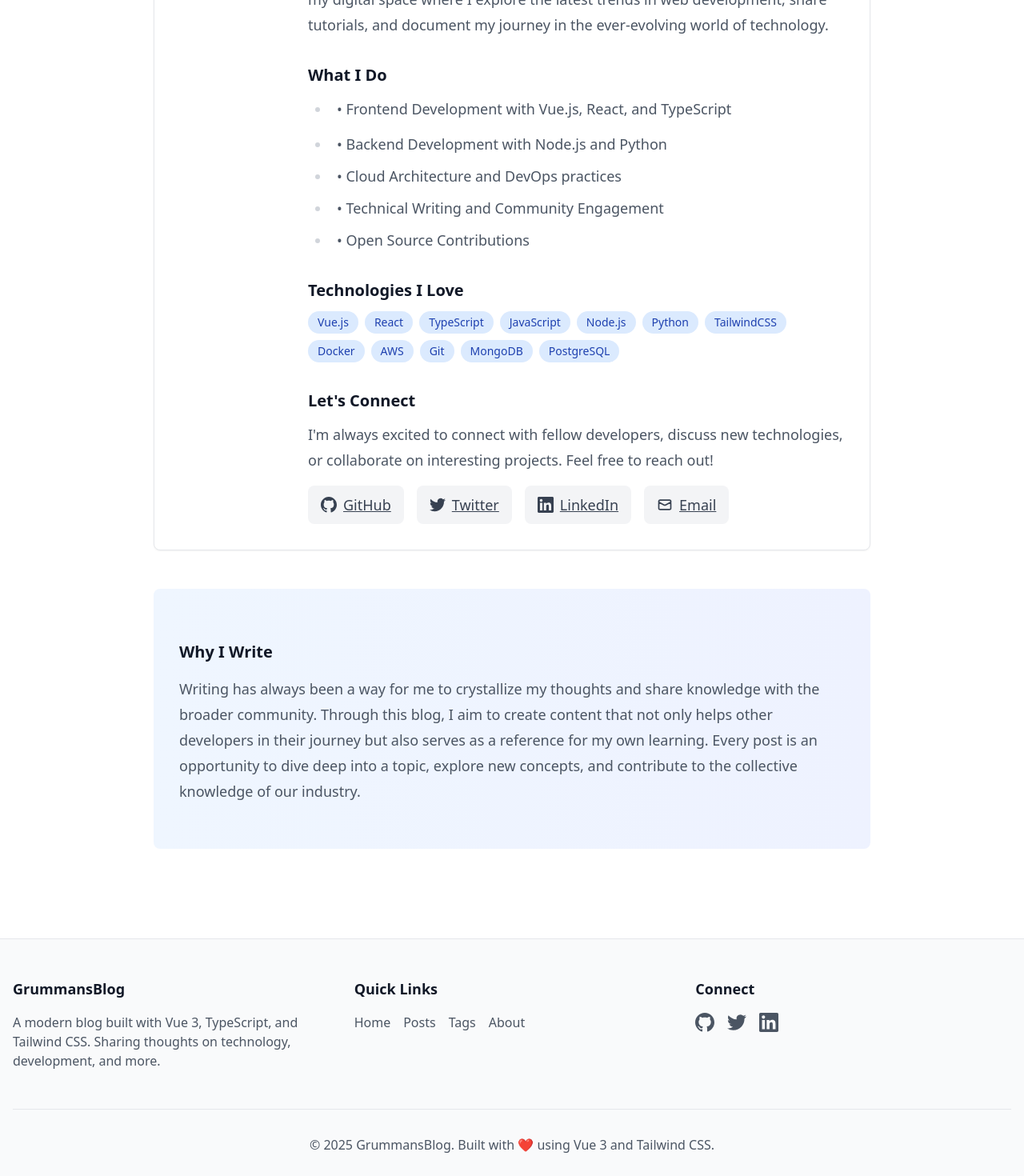
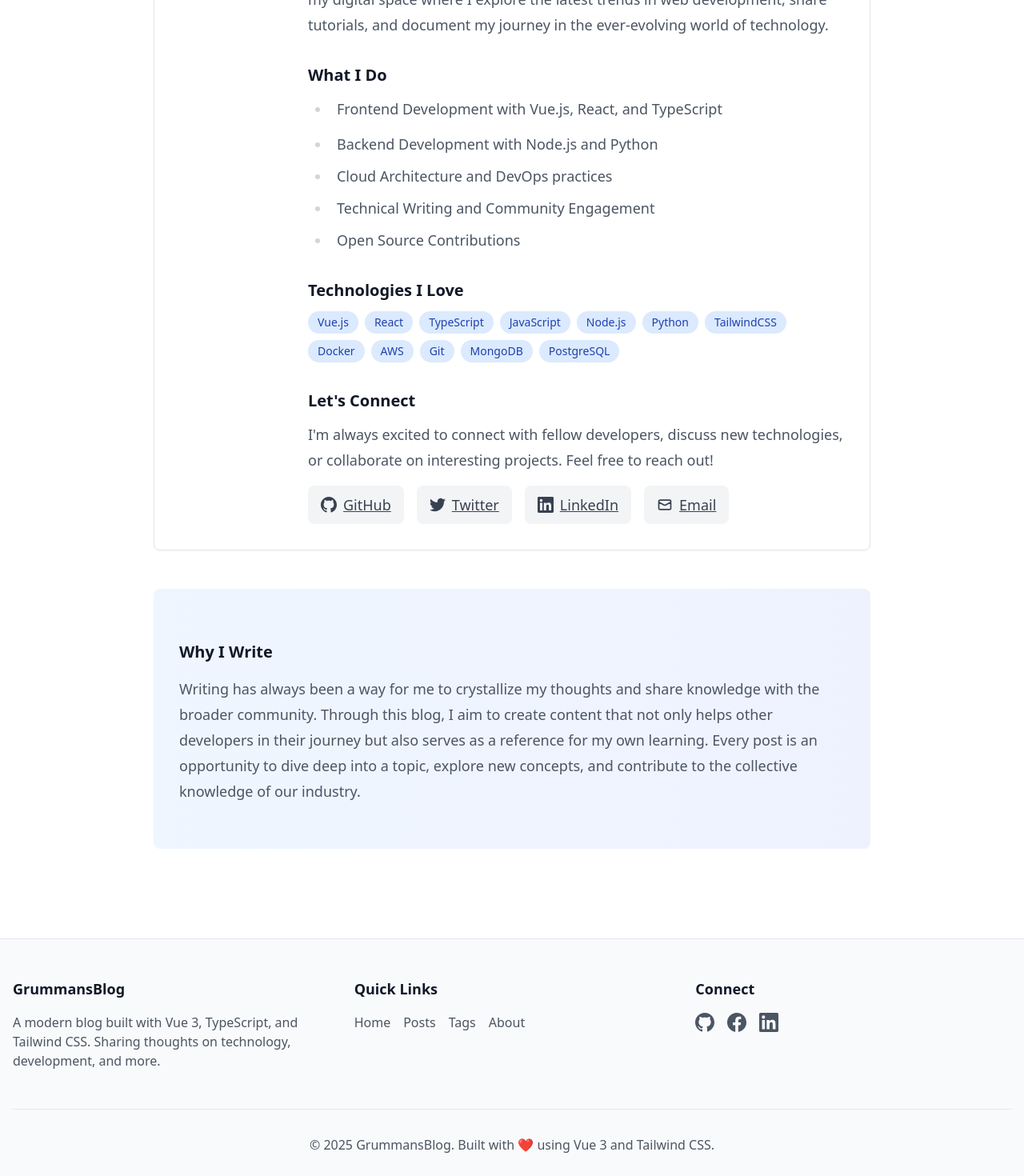
Before and after one commit to grummans/noy-blog, a Vue app: page /about in a window 1280 px wide. Shown: the part 380-1850 px from the top of the page at 80% size. Built offline with nearby package versions, Linux system fonts and the light colour scheme.

Commit message:
feat: add .gitignore for Vue.js project and update social links in About.vue and Footer.vue

```diff
--- a/src/components/Footer.vue
+++ b/src/components/Footer.vue
@@ -36,7 +36,18 @@
               class="text-gray-600 dark:text-gray-400 hover:text-blue-600 dark:hover:text-blue-400 transition-colors"
               :aria-label="social.name"
             >
-              <component :is="social.icon" class="w-6 h-6" />
+              <!-- GitHub Icon -->
+              <svg v-if="social.name === 'GitHub'" class="w-6 h-6" fill="currentColor" viewBox="0 0 24 24">
+                <path d="M12 0c-6.626 0-12 5.373-12 12 0 5.302 3.438 9.8 8.207 11.387.599.111.793-.261.793-.577v-2.234c-3.338.726-4.033-1.416-4.033-1.416-.546-1.387-1.333-1.756-1.333-1.756-1.089-.745.083-.729.083-.729 1.205.084 1.839 1.237 1.839 1.237 1.07 1.834 2.807 1.304 3.492.997.107-.775.418-1.305.762-1.604-2.665-.305-5.467-1.334-5.467-5.931 0-1.311.469-2.381 1.236-3.221-.124-.303-.535-1.524.117-3.176 0 0 1.008-.322 3.301 1.23.957-.266 1.983-.399 3.003-.404 1.02.005 2.047.138 3.006.404 2.291-1.552 3.297-1.23 3.297-1.23.653 1.653.242 2.874.118 3.176.77.84 1.235 1.911 1.235 3.221 0 4.609-2.807 5.624-5.479 5.921.43.372.823 1.102.823 2.222v3.293c0 .319.192.694.801.576 4.765-1.589 8.199-6.086 8.199-11.386 0-6.627-5.373-12-12-12z"/>
+              </svg>
+              <!-- Facebook Icon -->
+              <svg v-else-if="social.name === 'Facebook'" class="w-6 h-6" fill="currentColor" viewBox="0 0 24 24">
+                <path d="M24 12.073c0-6.627-5.373-12-12-12s-12 5.373-12 12c0 5.99 4.388 10.954 10.125 11.854v-8.385H7.078v-3.47h3.047V9.43c0-3.007 1.792-4.669 4.533-4.669 1.312 0 2.686.235 2.686.235v2.953H15.83c-1.491 0-1.956.925-1.956 1.874v2.25h3.328l-.532 3.47h-2.796v8.385C19.612 23.027 24 18.062 24 12.073z"/>
+              </svg>
+              <!-- LinkedIn Icon -->
+              <svg v-else-if="social.name === 'LinkedIn'" class="w-6 h-6" fill="currentColor" viewBox="0 0 24 24">
+                <path d="M20.447 20.452h-3.554v-5.569c0-1.328-.027-3.037-1.852-3.037-1.853 0-2.136 1.445-2.136 2.939v5.667H9.351V9h3.414v1.561h.046c.477-.9 1.637-1.85 3.37-1.85 3.601 0 4.267 2.37 4.267 5.455v6.286zM5.337 7.433c-1.144 0-2.063-.926-2.063-2.065 0-1.138.92-2.063 2.063-2.063 1.14 0 2.064.925 2.064 2.063 0 1.139-.925 2.065-2.064 2.065zm1.782 13.019H3.555V9h3.564v11.452zM22.225 0H1.771C.792 0 0 .774 0 1.729v20.542C0 23.227.792 24 1.771 24h20.451C23.2 24 24 23.227 24 22.271V1.729C24 .774 23.2 0 22.222 0h.003z"/>
+              </svg>
             </a>
           </div>
         </div>
@@ -63,46 +74,18 @@
   { name: 'About', path: '/about' }
 ]
 
-// Simple icon components
-const IconGitHub = {
-  template: `
-    <svg fill="currentColor" viewBox="0 0 24 24">
-      <path d="M12 0c-6.626 0-12 5.373-12 12 0 5.302 3.438 9.8 8.207 11.387.599.111.793-.261.793-.577v-2.234c-3.338.726-4.033-1.416-4.033-1.416-.546-1.387-1.333-1.756-1.333-1.756-1.089-.745.083-.729.083-.729 1.205.084 1.839 1.237 1.839 1.237 1.07 1.834 2.807 1.304 3.492.997.107-.775.418-1.305.762-1.604-2.665-.305-5.467-1.334-5.467-5.931 0-1.311.469-2.381 1.236-3.221-.124-.303-.535-1.524.117-3.176 0 0 1.008-.322 3.301 1.23.957-.266 1.983-.399 3.003-.404 1.02.005 2.047.138 3.006.404 2.291-1.552 3.297-1.23 3.297-1.23.653 1.653.242 2.874.118 3.176.77.84 1.235 1.911 1.235 3.221 0 4.609-2.807 5.624-5.479 5.921.43.372.823 1.102.823 2.222v3.293c0 .319.192.694.801.576 4.765-1.589 8.199-6.086 8.199-11.386 0-6.627-5.373-12-12-12z"/>
-    </svg>
-  `
-}
-
-const IconTwitter = {
-  template: `
-    <svg fill="currentColor" viewBox="0 0 24 24">
-      <path d="M23.953 4.57a10 10 0 01-2.825.775 4.958 4.958 0 002.163-2.723c-.951.555-2.005.959-3.127 1.184a4.92 4.92 0 00-8.384 4.482C7.69 8.095 4.067 6.13 1.64 3.162a4.822 4.822 0 00-.666 2.475c0 1.71.87 3.213 2.188 4.096a4.904 4.904 0 01-2.228-.616v.06a4.923 4.923 0 003.946 4.827 4.996 4.996 0 01-2.212.085 4.936 4.936 0 004.604 3.417 9.867 9.867 0 01-6.102 2.105c-.39 0-.779-.023-1.17-.067a13.995 13.995 0 007.557 2.209c9.053 0 13.998-7.496 13.998-13.985 0-.21 0-.42-.015-.63A9.935 9.935 0 0024 4.59z"/>
-    </svg>
-  `
-}
-
-const IconLinkedIn = {
-  template: `
-    <svg fill="currentColor" viewBox="0 0 24 24">
-      <path d="M20.447 20.452h-3.554v-5.569c0-1.328-.027-3.037-1.852-3.037-1.853 0-2.136 1.445-2.136 2.939v5.667H9.351V9h3.414v1.561h.046c.477-.9 1.637-1.85 3.37-1.85 3.601 0 4.267 2.37 4.267 5.455v6.286zM5.337 7.433c-1.144 0-2.063-.926-2.063-2.065 0-1.138.92-2.063 2.063-2.063 1.14 0 2.064.925 2.064 2.063 0 1.139-.925 2.065-2.064 2.065zm1.782 13.019H3.555V9h3.564v11.452zM22.225 0H1.771C.792 0 0 .774 0 1.729v20.542C0 23.227.792 24 1.771 24h20.451C23.2 24 24 23.227 24 22.271V1.729C24 .774 23.2 0 22.222 0h.003z"/>
-    </svg>
-  `
-}
-
 const socialLinks = [
   {
     name: 'GitHub',
-    url: 'https://github.com',
-    icon: IconGitHub
+    url: 'https://github.com/grummans'
   },
   {
-    name: 'Twitter',
-    url: 'https://twitter.com',
-    icon: IconTwitter
+    name: 'Facebook',
+    url: 'https://facebook.com/grummans'
   },
   {
     name: 'LinkedIn',
-    url: 'https://linkedin.com',
-    icon: IconLinkedIn
+    url: 'https://linkedin.com'
   }
 ]
 </script>
--- a/src/views/About.vue
+++ b/src/views/About.vue
@@ -30,11 +30,11 @@
             </h3>
 
             <ul class="text-gray-600 dark:text-gray-400 mb-6 space-y-2">
-              <li>• Frontend Development with Vue.js, React, and TypeScript</li>
-              <li>• Backend Development with Node.js and Python</li>
-              <li>• Cloud Architecture and DevOps practices</li>
-              <li>• Technical Writing and Community Engagement</li>
-              <li>• Open Source Contributions</li>
+              <li>Frontend Development with Vue.js, React, and TypeScript</li>
+              <li>Backend Development with Node.js and Python</li>
+              <li>Cloud Architecture and DevOps practices</li>
+              <li>Technical Writing and Community Engagement</li>
+              <li>Open Source Contributions</li>
             </ul>
 
             <h3 class="text-xl font-semibold text-gray-900 dark:text-white mb-3">
@@ -113,7 +113,7 @@
 const socialLinks = [
   {
     name: 'GitHub',
-    url: 'https://github.com'
+    url: 'https://github.com/grummans'
   },
   {
     name: 'Twitter',
@@ -125,7 +125,7 @@
   },
   {
     name: 'Email',
-    url: 'mailto:hello@example.com'
+    url: 'mailto:nguyenhaikiller@gmail.com'
   }
 ]
 </script>
```
Also changed, not shown: 1 other file (tests, documents, lock files or other folders).
